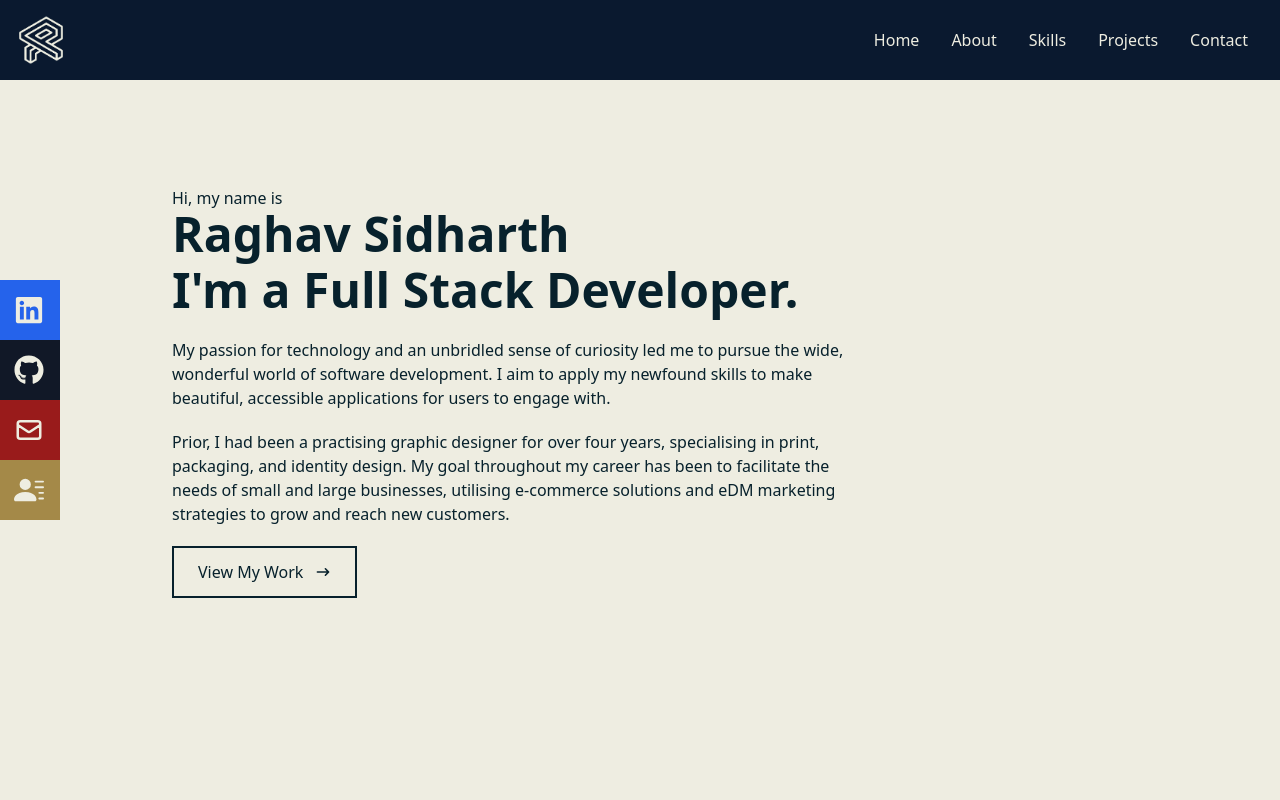
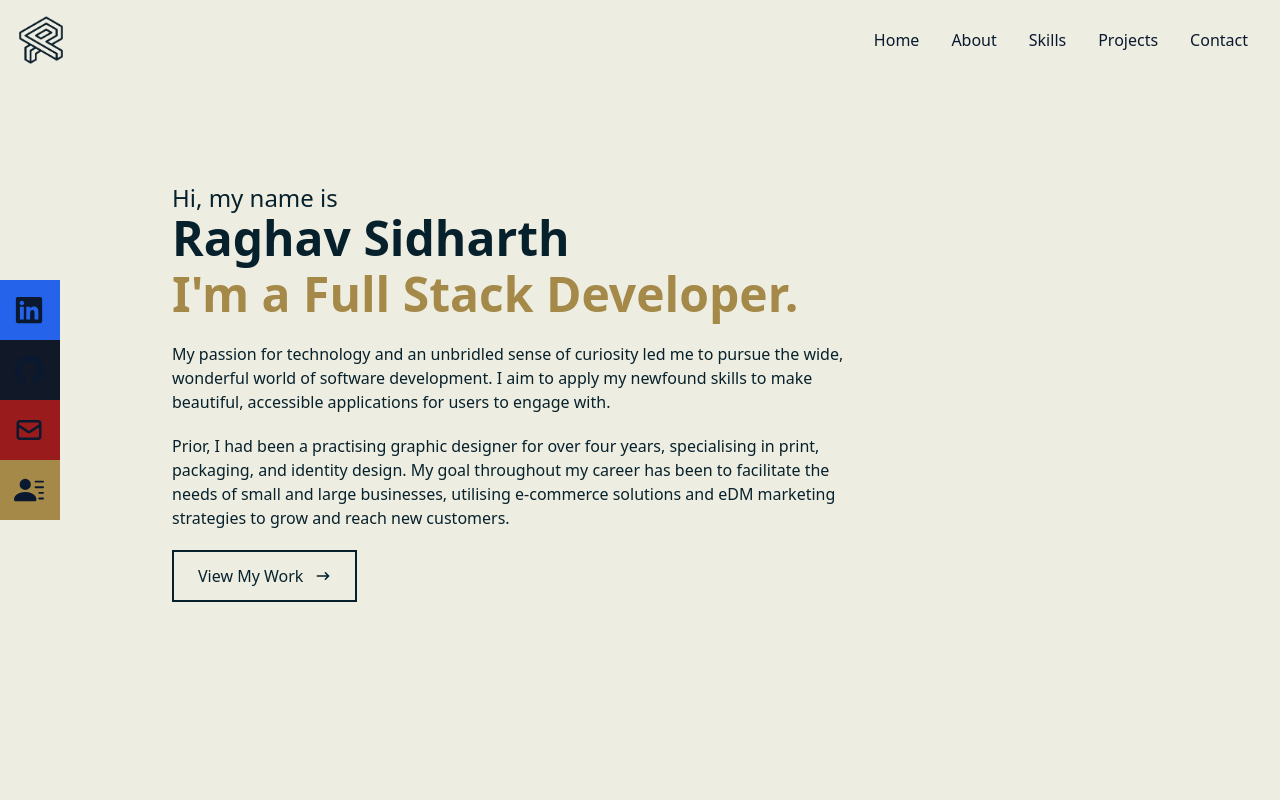
Before and after one commit to Raghav-Sidharth/Portfolio2.0, a React (Vite) app in the folder portfolio-project/: page / in a window 1280 px wide. Shown: the top 800 px of the page. Built offline with nearby package versions, Linux system fonts and the light colour scheme; the HTML template or start-up script is replaced by a standard one; a web font is replaced by a local one.

Commit message:
ammended styling to be more accurate to intended look and feel

```diff
--- a/portfolio-project/src/LandingPage.tsx
+++ b/portfolio-project/src/LandingPage.tsx
@@ -5,20 +5,20 @@ export default function LandingPage() {
   return (
     <div name="home" className="w-full h-screen bg-[#eeede1]">
       <div className="max-w-[1000px] mx-auto px-8 flex flex-col justify-center h-full">
-        <p>Hi, my name is</p>
+        <p className="text-2xl">Hi, my name is</p>
         <h1 className="text-4xl sm:text-5xl font-extrabold ">
           Raghav Sidharth
         </h1>
-        <h2 className="text-4xl sm:text-5xl font-bold py-2">
+        <h2 className="text-4xl sm:text-5xl font-bold py-2 text-[#a48948]">
           I'm a Full Stack Developer.
         </h2>
-        <p className="py-4 max-w-[700px]">
+        <p className="py-4 max-w-[700px] font-medium">
           My passion for technology and an unbridled sense of curiosity led me
           to pursue the wide, wonderful world of software development. I aim to
           apply my newfound skills to make beautiful, accessible applications
           for users to engage with.
         </p>
-        <p className="py-1 max-w-[700px]">
+        <p className="py-1 max-w-[700px] font-medium">
           Prior, I had been a practising graphic designer for over four years,
           specialising in print, packaging, and identity design. My goal
           throughout my career has been to facilitate the needs of small and
@@ -26,11 +26,13 @@ export default function LandingPage() {
           strategies to grow and reach new customers.
         </p>
         <div className="py-2">
-          <button className=" group border-2 border-[#07212c] px-6 py-3 my-2 flex items-center hover:bg-[#a48948] hover:border-[#a48948] hover:text-[#eeede1]">
+          <button className=" group  border-2 border-[#07212c] px-6 py-3 my-2 flex items-center hover:bg-[#a48948] hover:border-[#a48948] hover:text-[#eeede1]">
             View My Work
-            <span className="group-hover:rotate-90 duration-300">
-              <HiArrowNarrowRight className="ml-3" />
-            </span>
+            <div className="group-hover:rotate-90 duration-300  ml-3">
+              <span>
+                <HiArrowNarrowRight />
+              </span>
+            </div>
           </button>
         </div>
       </div>
--- a/portfolio-project/src/NavBar.tsx
+++ b/portfolio-project/src/NavBar.tsx
@@ -1,5 +1,5 @@
 import { useState } from 'react'
-import logoWhite from './assets/files/logo-white-23.png'
+import logoBlue from './assets/files/logo.png'
 import { FaBars, FaTimes, FaGithub, FaLinkedin } from 'react-icons/fa'
 import { HiOutlineMail } from 'react-icons/hi'
 import { BsFillPersonLinesFill } from 'react-icons/bs'
@@ -12,9 +12,9 @@ export default function NavBar() {
   }
 
   return (
-    <div className="fixed w-full h-[80px] flex justify-between items-center px-4 bg-[#0a192f] text-[#eeede1]">
+    <div className="fixed w-full h-[80px] flex justify-between items-center px-4 bg-[#eeede1] text-[#0a192f]">
       <div>
-        <img src={logoWhite} alt="White Logo" style={{ width: '50px' }} />
+        <img src={logoBlue} alt="White Logo" style={{ width: '50px' }} />
       </div>
       {/* Menu */}
 
```
